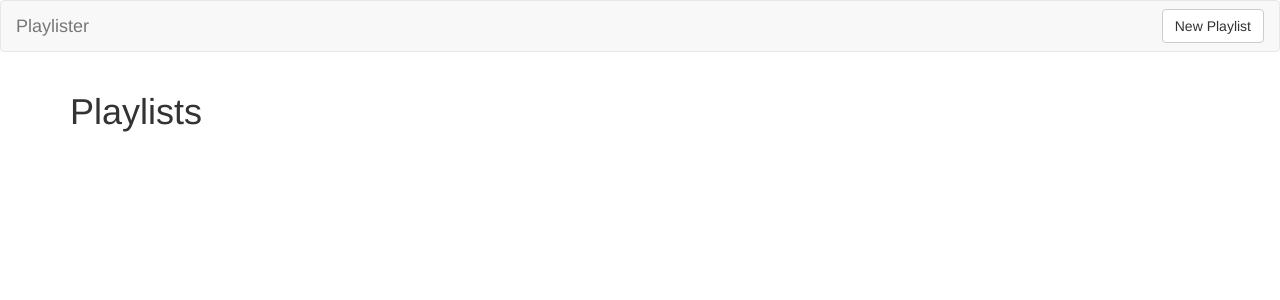
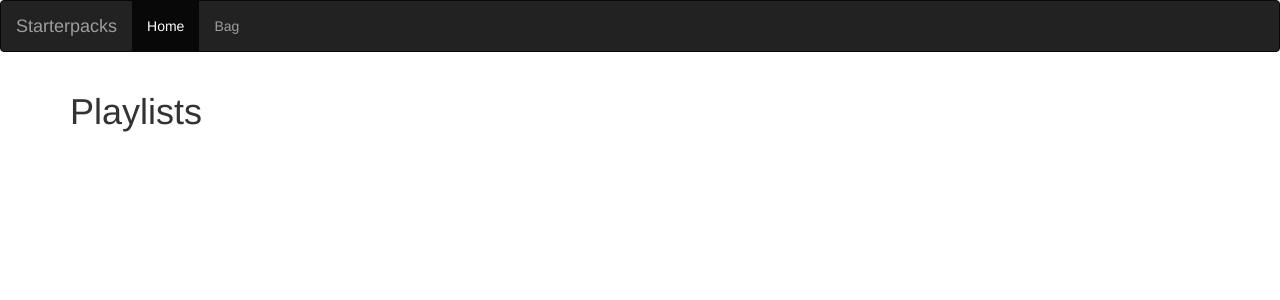
Before and after one commit to soundreaper/contractor, a Flask app: page / in a window 1280 px wide. Shown: the top 300 px of the page. Run offline with Flask 2, Linux system fonts and the light colour scheme; data that the repository does not hold is empty; some libraries are stand-ins or nearby versions.

Commit message:
create css file and fix navbar partial template

```diff
--- a/templates/partials/navbar.html
+++ b/templates/partials/navbar.html
@@ -1,14 +1,11 @@
-<!-- templates/partials/navbar.html -->
-
-<nav class='navbar navbar-default'>
-    <div class='container-fluid'>
-        <div class='navbar-header'>
-            <a class='navbar-brand' href='/'>
-                Playlister
-            </a>
-        </div>
-        <div class='pull-right'>
-            <a href='/playlists/new' class='btn btn-default navbar-btn'>New Playlist</a>
-        </div>
+<nav class="navbar navbar-inverse">
+    <div class="container-fluid">
+      <div class="navbar-header">
+        <a class="navbar-brand" href="/">Starterpacks</a>
+      </div>
+      <ul class="nav navbar-nav">
+        <li class="active"><a href="/">Home</a></li>
+        <li><a href="/bag">Bag</a></li>
+      </ul>
     </div>
-</nav>
+  </nav>
```
Also changed, not shown: static/style.css (added).
